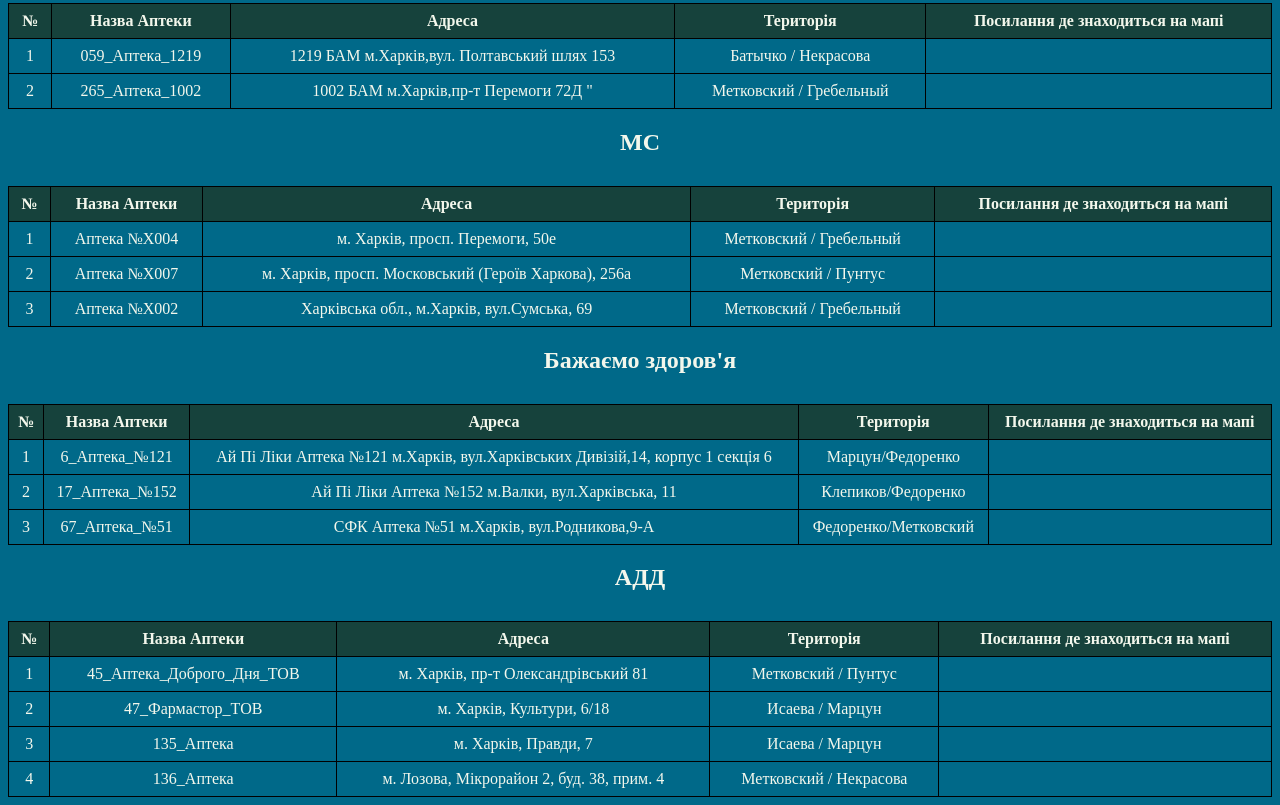
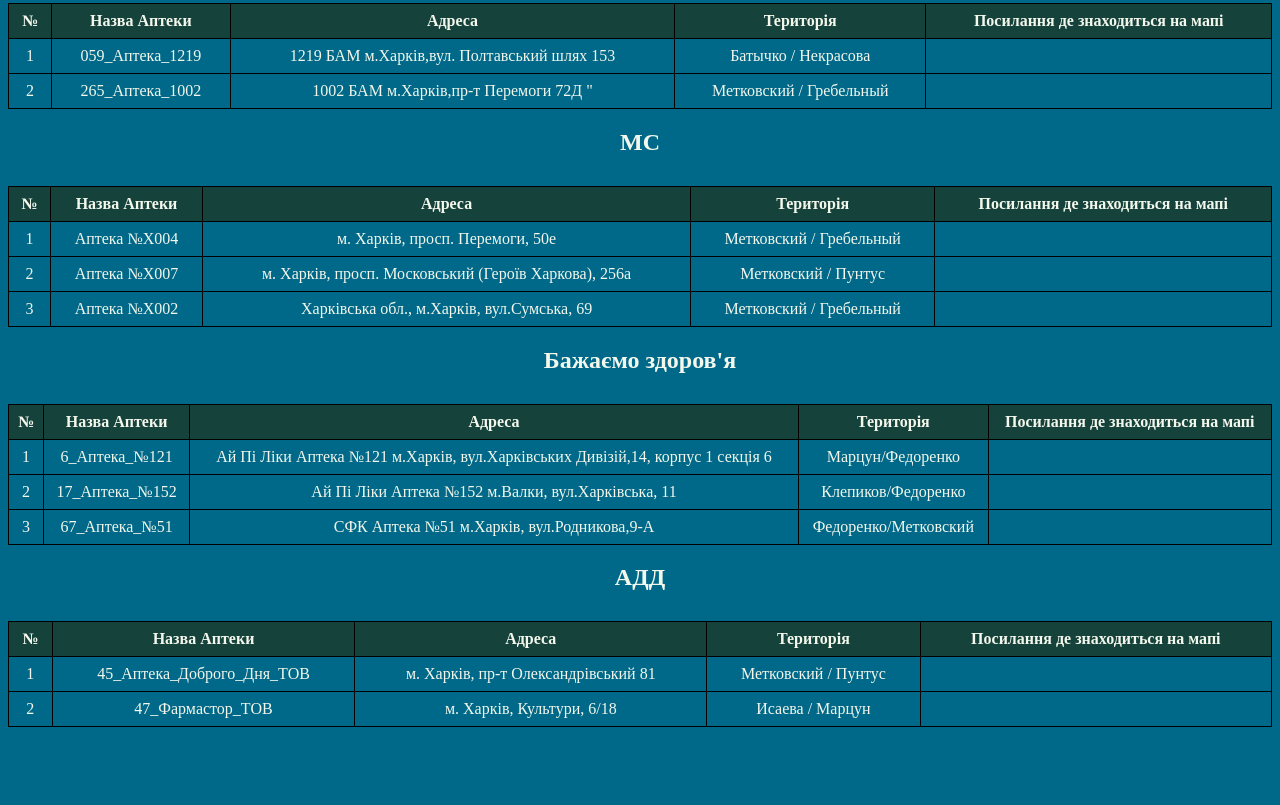
Before and after one commit to dmytro-klepikov/marketing-project, a plain HTML site: page index.html in a window 1280 px wide. Shown: the part 4041-4846 px from the top of the page. After the commit the page ends 4776 px from the top, so only its background shows below. Drawn offline with Linux system fonts and the light colour scheme.

Commit message:
Update index.html

```diff
--- a/index.html
+++ b/index.html
@@ -964,22 +964,6 @@
                 <td>Исаева / Марцун</td>
                 <td></td>
             </tr>
-
-            <tr>
-                <td>3</td>
-                <td>135_Аптека</td>
-                <td>м. Харків, Правди, 7</td>
-                <td>Исаева / Марцун</td>
-                <td></td>
-            </tr>
-
-            <tr>
-                <td>4</td>
-                <td>136_Аптека</td>
-                <td>м. Лозова, Мікрорайон 2, буд. 38, прим. 4</td>
-                <td>Метковский / Некрасова</td>
-                <td></td>
-            </tr>
         </tbody>
     </table>
 </body>
```
